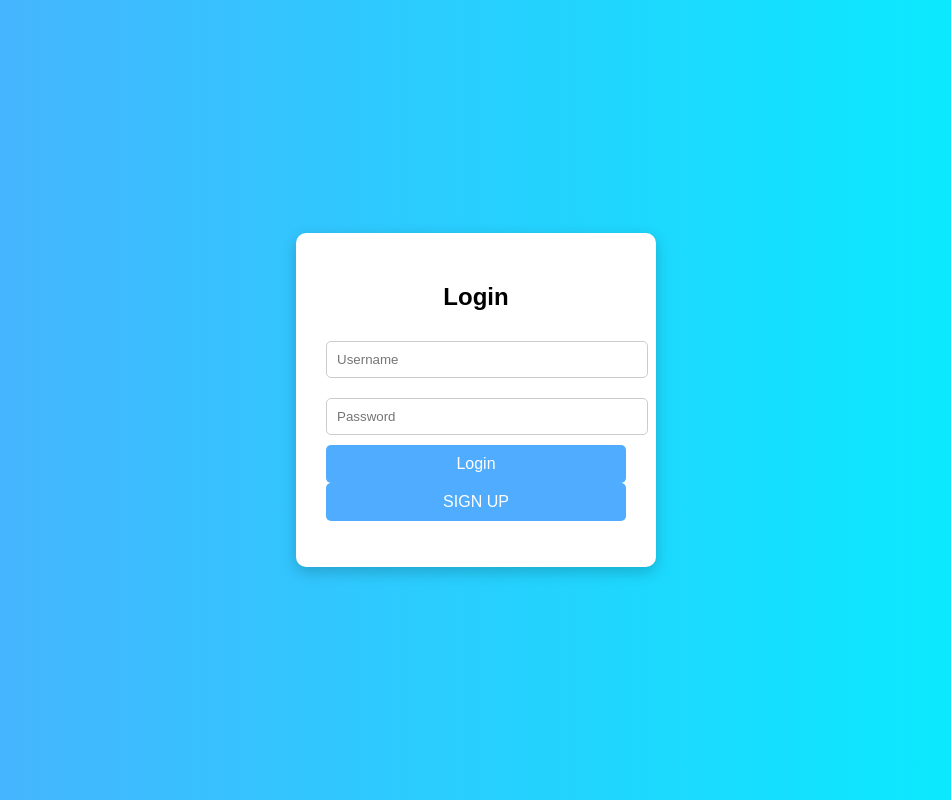
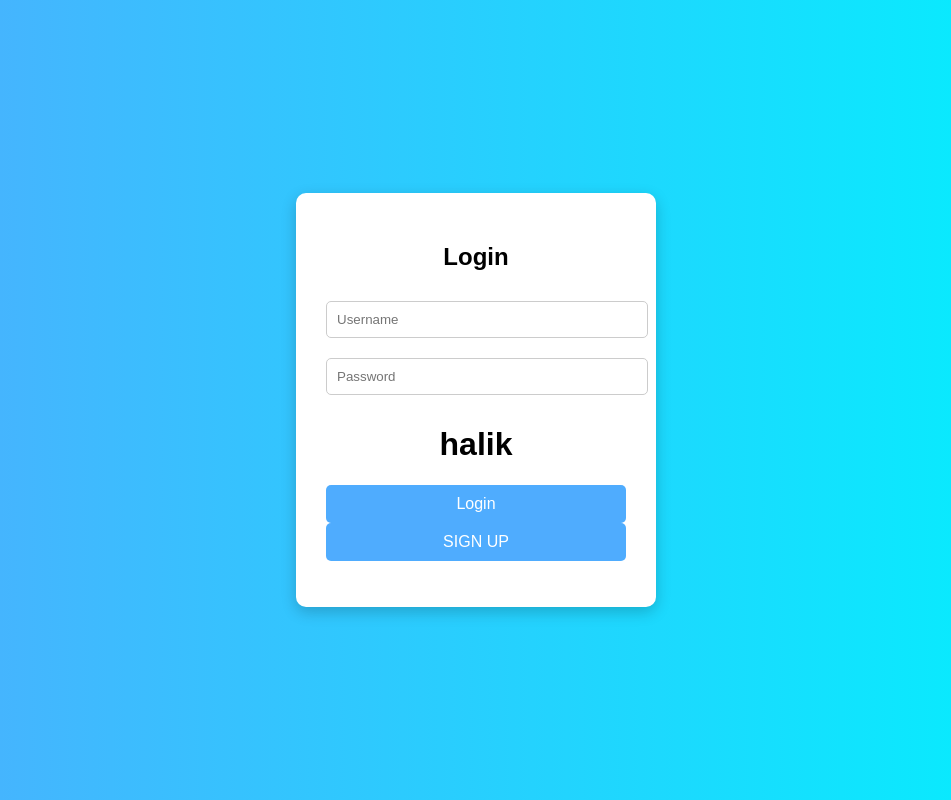
Before and after one commit to Thamizhthendral1303/jenkins, a plain HTML site: page index.html in a window 1280 px wide. Shown: the whole page, without its empty margins (164-1115 px from the left). Drawn offline with Linux system fonts and the light colour scheme.

Commit message:
file was updated

```diff
--- a/index.html
+++ b/index.html
@@ -14,7 +14,7 @@
 
         <input type="text" id="username" placeholder="Username">
         <input type="password" id="password" placeholder="Password">
-
+<h1>halik</h1>
         <button onclick="login()">Login</button>
         <button onclick="login()">SIGN UP</button>
 
```
